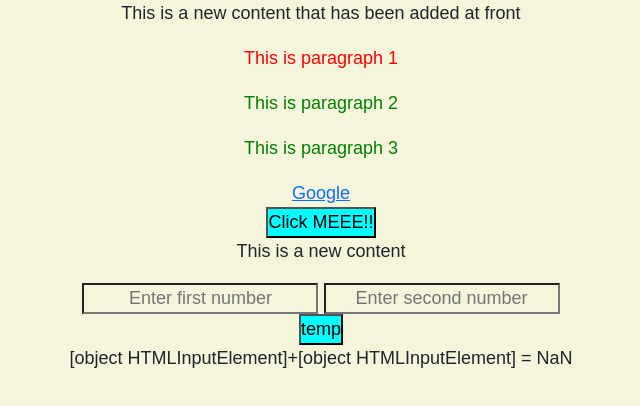
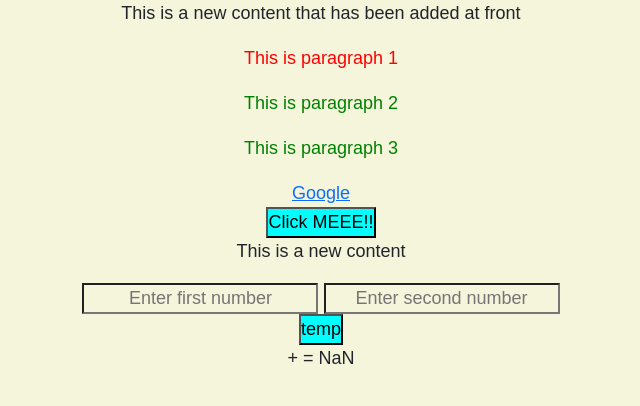
Before and after one commit to Shinzuu/IPlabSem3, a plain HTML site: page lab7/index.html in a window 1280 px wide. Both pictures are taken after a click on the button "Click MEEE!!". Shown: the whole page, without its empty margins (319-959 px from the left). Drawn offline with nearby package versions, Linux system fonts and the light colour scheme.

Commit message:
completed funtion while parhing the value of a and b i was using the DOM element, instead of their values. so needed to add ".value" at the end of a and b parse

```diff
--- a/lab7/jsfile.js
+++ b/lab7/jsfile.js
@@ -72,11 +72,10 @@
         return x+y;
     }
     function onClick(){
-        let a = document.querySelector("#a");
-        let b = document.querySelector("#b");
+        let a = document.querySelector("#a").value;
+        let b = document.querySelector("#b").value;
         let result =  addTwoN(parseInt(a), parseInt(b));
         let resultTag = document.querySelector("#result");
         resultTag.textContent = a + '+' + b + ' = ' + result;
         return result;
     }
-//incomplete
```
Also changed, not shown: lab7/index.html (+1 -1 lines).
